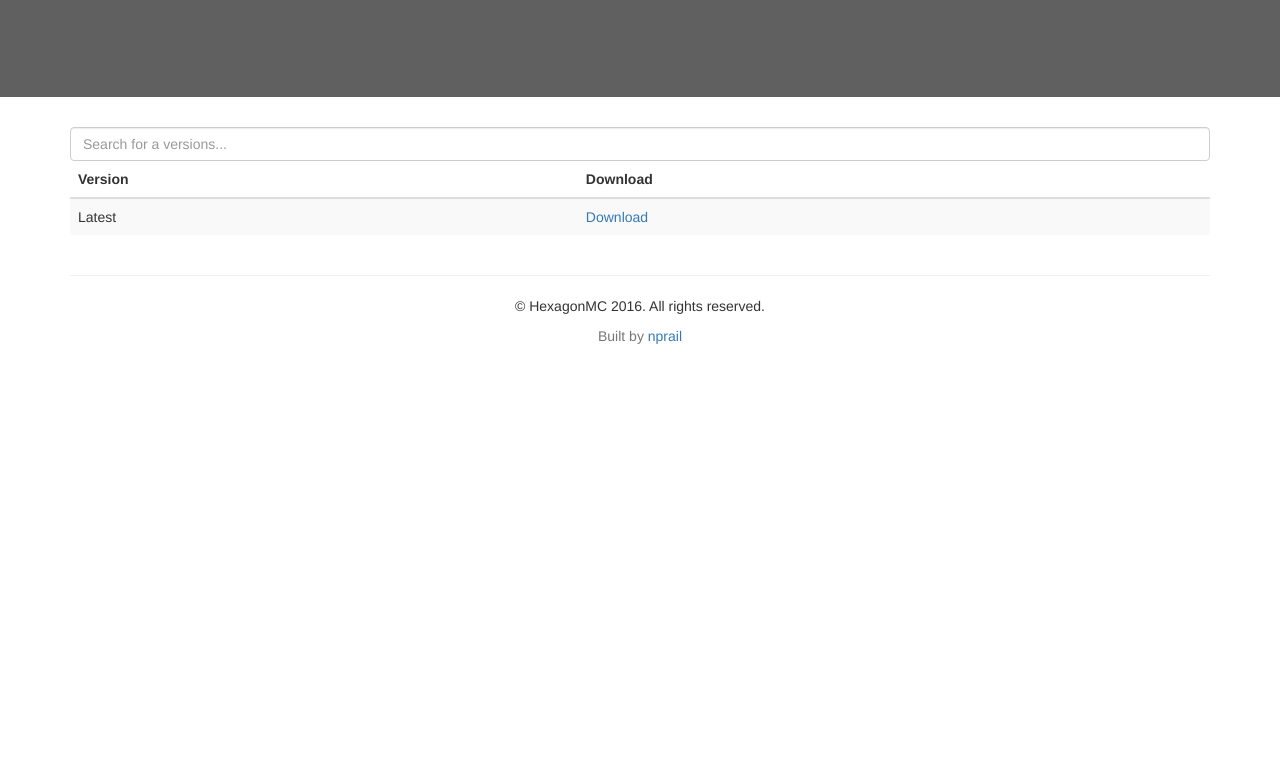
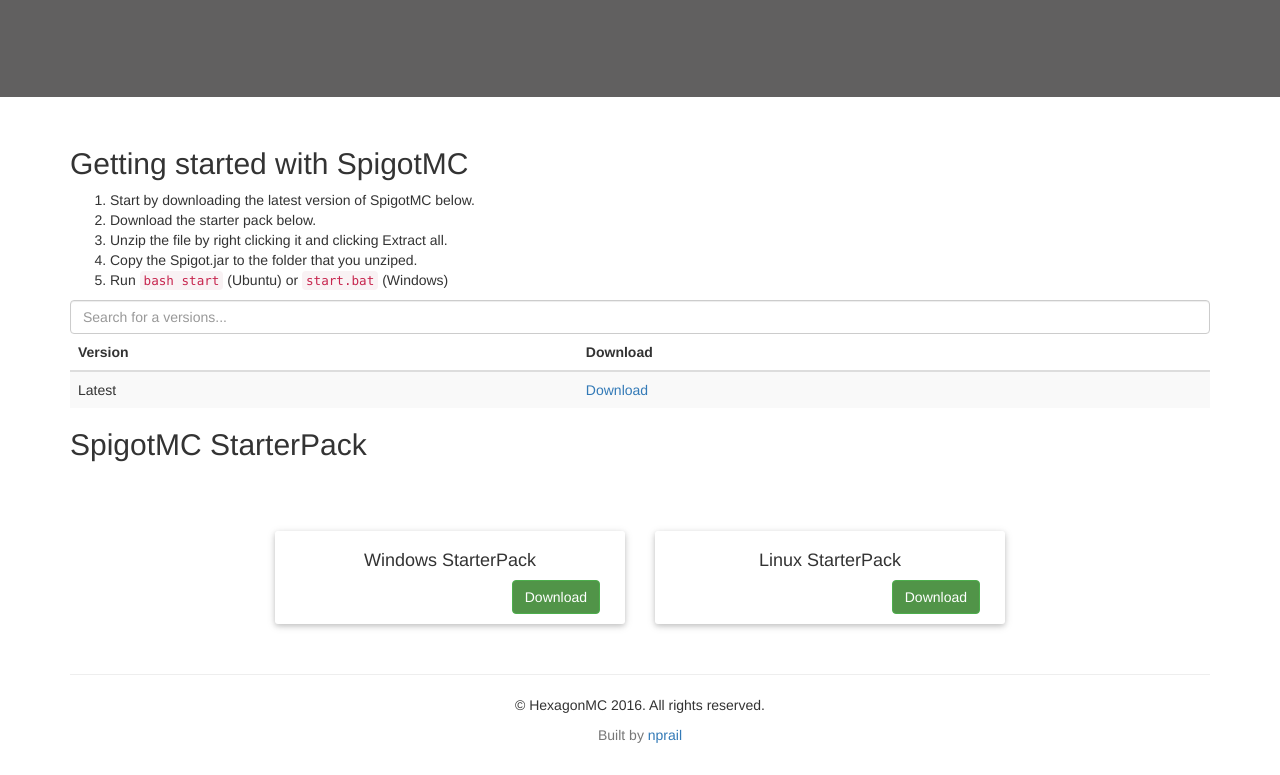
Before and after one commit to HexagonMinecraft/HexagonMC-Dev, a website: page spigotmc.html in a window 1280 px wide. Shown: the part 397-1172 px from the top of the page. Before the commit the page ends 800 px from the top, so only its background shows below. Drawn offline with nearby package versions, Linux system fonts and the light colour scheme; no server answers.

Commit message:
Added stuff.

```diff
--- a/spigotmc.html
+++ b/spigotmc.html
@@ -37,6 +37,14 @@
 	<div class="container">
 
 		<div class="row-fluid">
+			<h2>Getting started with SpigotMC</h2>
+			<ol>
+				<li>Start by downloading the latest version of SpigotMC below.</li>
+				<li>Download the starter pack below.</li>
+				<li>Unzip the file by right clicking it and clicking Extract all.</li>
+				<li>Copy the Spigot.jar to the folder that you unziped. </li>
+				<li>Run <code>bash start</code> (Ubuntu) or <code>start.bat</code> (Windows)</li>
+			</ol>
 			<input ng-model="search" class="form-control" placeholder="Search for a versions...">
 
 			<table class="table table-striped table-hover">
@@ -51,13 +59,32 @@
 						<td>Latest</td>
 						<td><a href="https://s3.amazonaws.com/spigot.download/versions/latest/spigot.jar">Download</a></td>
 					</tr>
-					<tr ng-repeat="v in spigotversions | filter:search | filter: {Key: '!versions/latest'} | filter: {Key: '!versions/'} : true">
+					<tr ng-repeat="v in spigotversions | filter:search | filter: {Key: '!versions/latest'} | filter: {Key: '!versions/'} : true | filter: {Key: '!scripts'}">
 						<td>{{v.Key | extrakey}}</td>
 						<td><a href="https://s3.amazonaws.com/spigot.download{{v.Key}}">Download</a></td>
 					</tr>
 				</tbody>
 			</table>
 
+			<div id="starterpack">
+				<h2>SpigotMC StarterPack</h2>
+				<div class="col-md-offset-2 col-xs-12 col-sm-6 col-md-4 col-lg-4">
+					<div class="box">
+						<div class="site-info">
+							<h4 class="text-center">Windows StarterPack</h4>
+							<a href="https://s3.amazonaws.com/spigot.download/scripts/windows.zip" class="btn btn-success">Download</a>
+						</div>
+					</div>
+				</div>
+				<div class="col-xs-12 col-sm-6 col-md-4 col-lg-4">
+					<div class="box">
+						<div class="site-info">
+							<h4 class="text-center">Linux StarterPack</h4>
+							<a href="https://s3.amazonaws.com/spigot.download/scripts/linux.zip" class="btn btn-success">Download</a>
+						</div>
+					</div>
+				</div>
+			</div>
 
 		</div>
 	</div>
```
